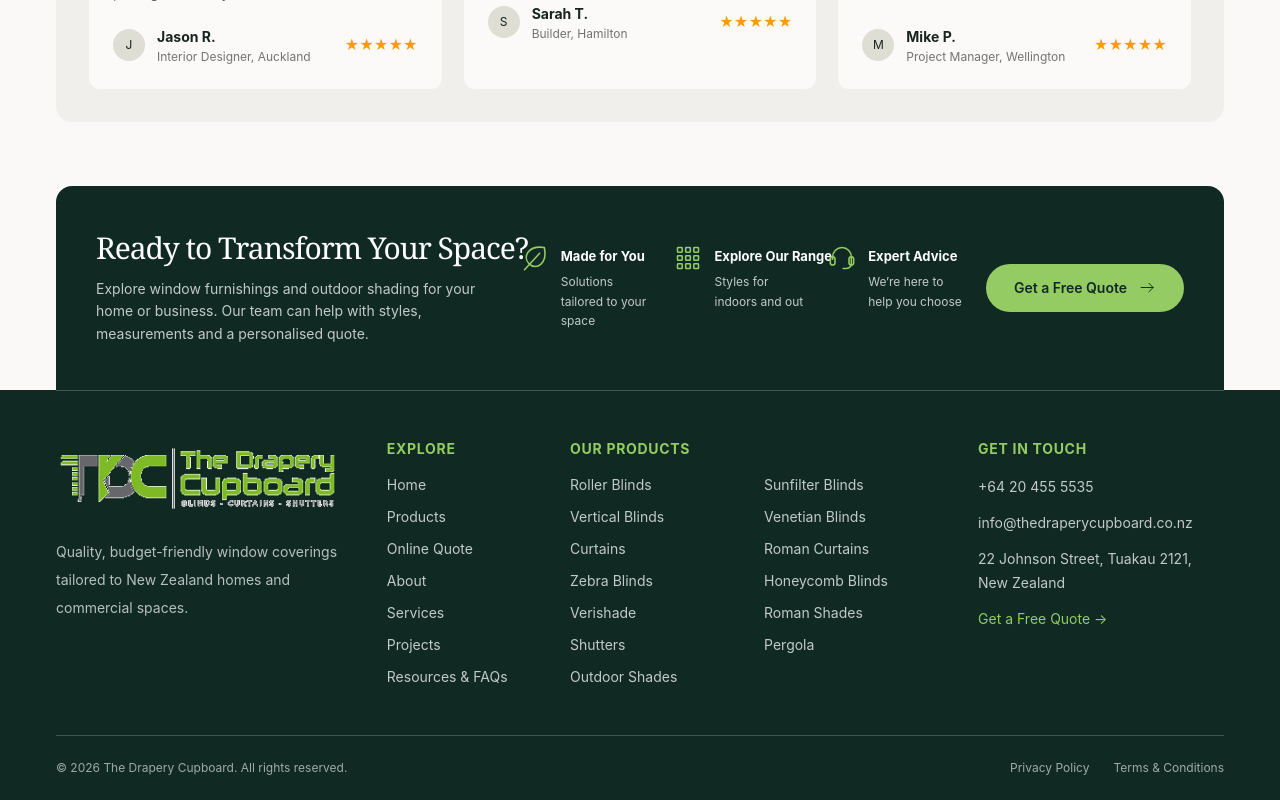
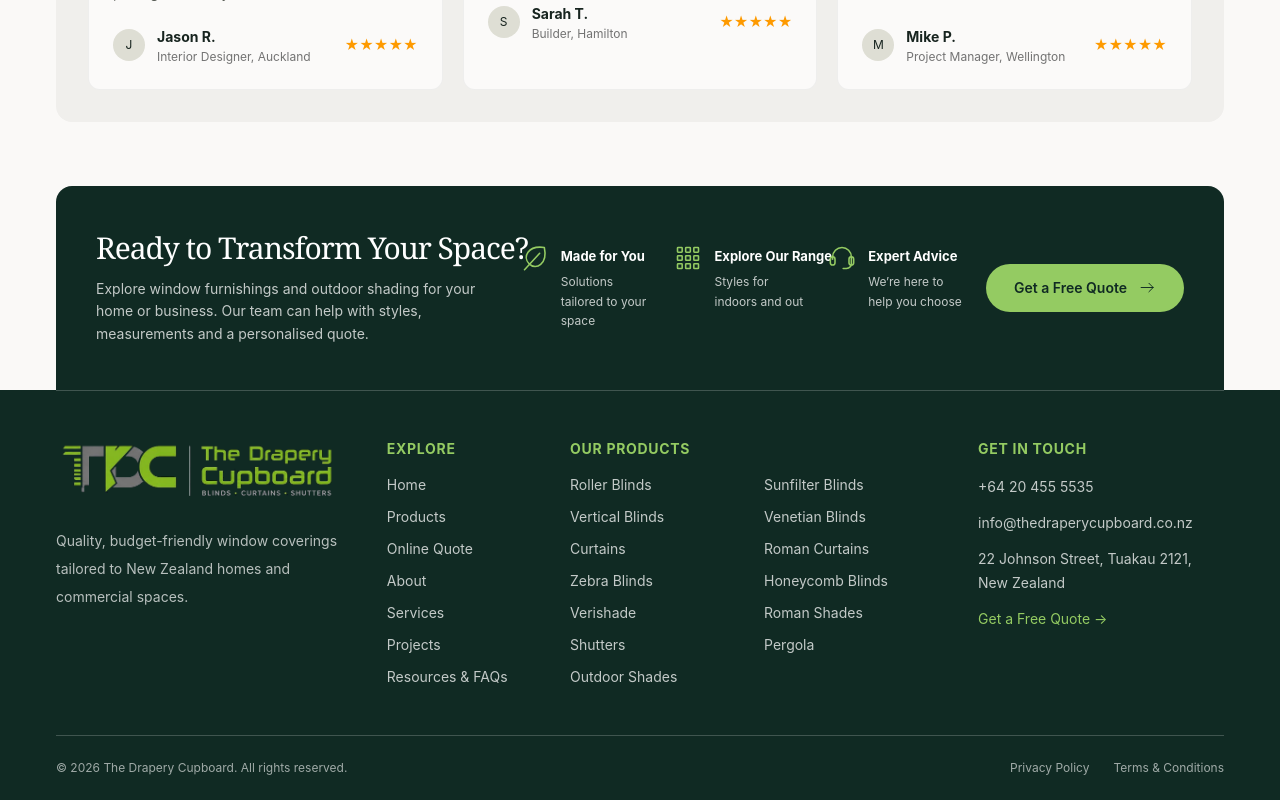
Before and after one commit to saikat-patra-web-developer/thedraperycupboard, a React (Vite) app: page / in a window 1280 px wide. Shown: the part 3059-3859 px from the top of the page. Built offline with nearby package versions, Linux system fonts and the light colour scheme.

Commit message:
saikat:update

```diff
--- a/src/components/layout/Brand.jsx
+++ b/src/components/layout/Brand.jsx
@@ -6,11 +6,11 @@ function Brand({ footer = false }) {
       className="flex shrink-0 items-center gap-3"
     >
       <img
-        src="/images/logo.png"
+        src={footer ? "/images/footer-logo-transparent.png" : "/images/logo.png"}
         alt="The Drapery Cupboard — blinds, curtains and shutters"
         className={
           footer
-            ? "h-auto w-[240px] max-w-full sm:w-[270px] lg:w-[230px] xl:w-[290px]"
+            ? "h-auto w-[250px] max-w-full object-contain sm:w-[280px] lg:w-[250px] xl:w-[300px]"
             : "h-auto w-[184px] sm:w-[210px] md:w-[230px]"
         }
       />
```
Also changed, not shown: public/images/footer-logo-transparent.png (added).
